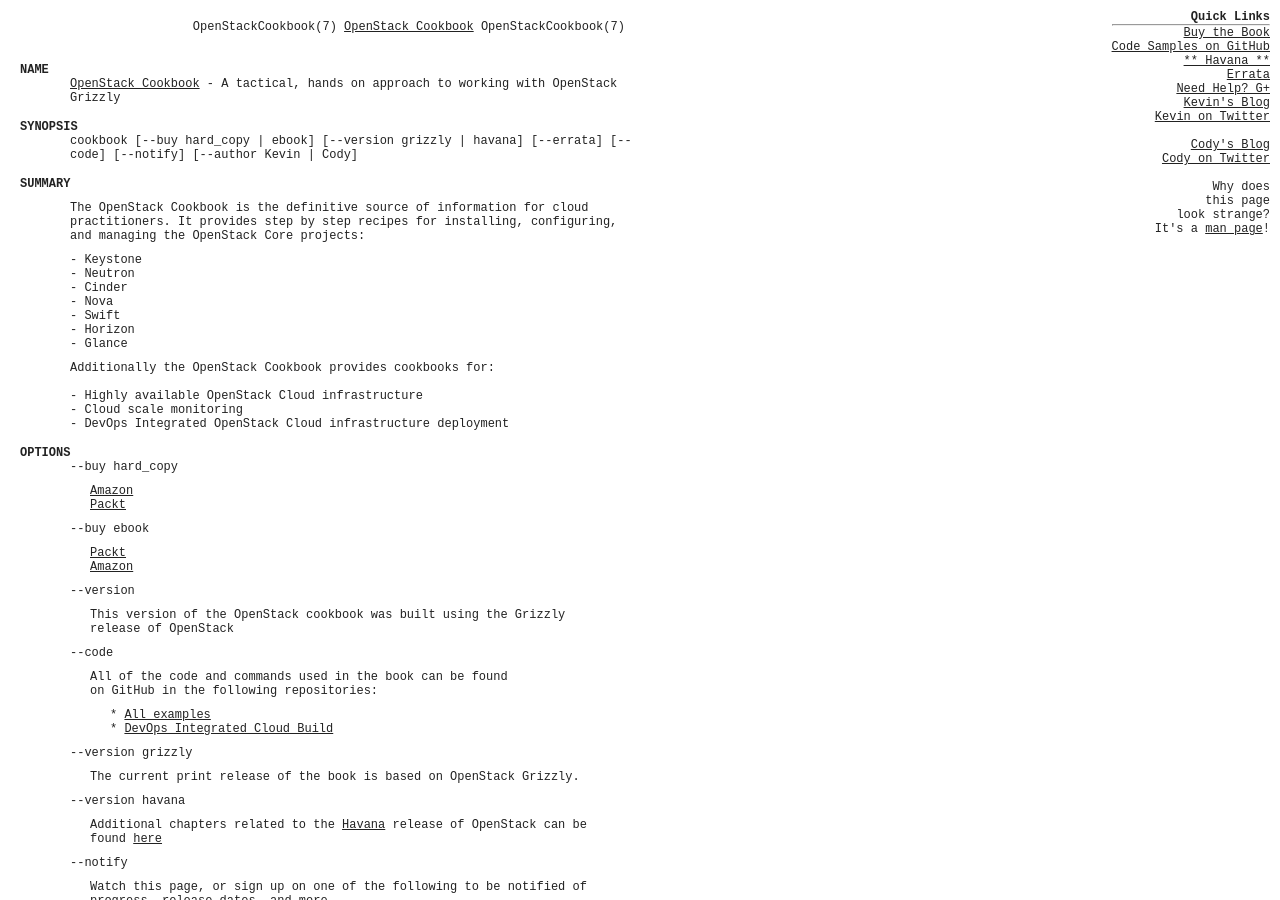
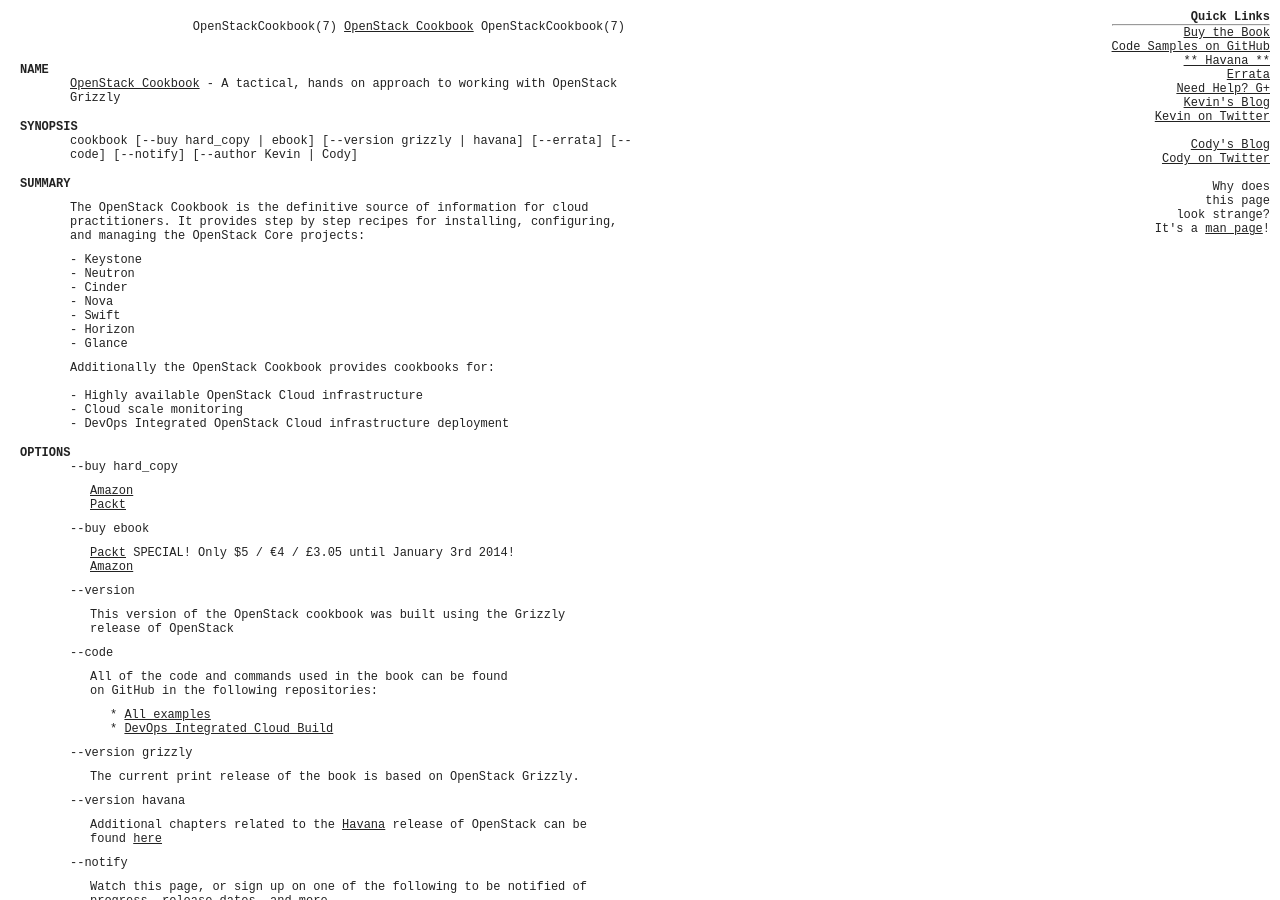
Before and after one commit to OpenStackCookbook/OpenStackCookbook.github.io, a Jekyll site: the page built from index.html, in a window 1280 px wide and 900 px high. Built offline with Jekyll 4.4.1, drawn with Linux system fonts in a browser that asks for light colours; Markdown is read by kramdown in place of the engine named in the settings; the list of posts is cut into pages by our own code.

Commit message:
Packt  special offer

```diff
--- a/index.html
+++ b/index.html
@@ -47,7 +47,7 @@ Additionally the OpenStack Cookbook provides cookbooks for:<br><br>
 --buy ebook
 </p>
 <p class="doublesubtext">
-<a href = "http://www.packtpub.com/openstack-cloud-computing-cookbook-second-edition/book">Packt</a><br />
+<a href = "http://www.packtpub.com/openstack-cloud-computing-cookbook-second-edition/book">Packt</a> SPECIAL! Only $5 / €4 / £3.05 until January 3rd 2014!<br />
 <a href = "http://www.amazon.com/OpenStack-Computing-Cookbook-Second-ebook/dp/B00FZMREUM/ref=sr_1_3_title_0_main?s=books&ie=UTF8&qid=1382972794&sr=1-3&keywords=Cody+Bunch">Amazon</a>
 </p>
 <p class="subtext">
```
